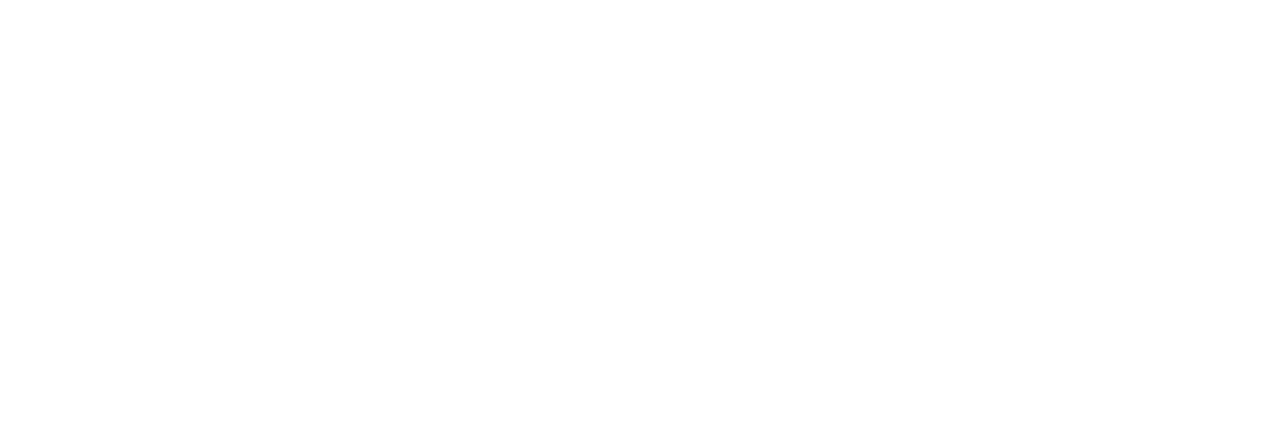
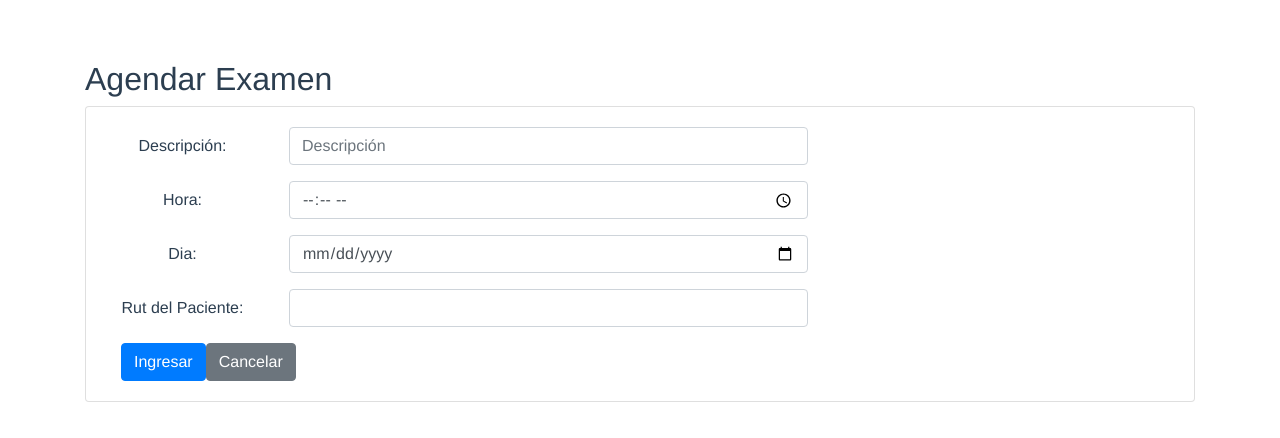
Before and after one commit to maathiaas/Vue-Frontend, a Vue app in the folder frontend/: page /agendar/agendar in a window 1280 px wide. Shown: the top 438 px of the page. Built offline with nearby package versions, Linux system fonts and the light colour scheme.

Commit message:
Agendar examen y lista
Se crearon componentes con las funciones de crear una agenda para un examen y se creo vista de los examenes que han sido agendados

```diff
--- a/frontend/src/components/Index.vue
+++ b/frontend/src/components/Index.vue
@@ -3,7 +3,7 @@
         <h2>Sistema Hospitalario</h2>
              <b-nav >
                <b-nav-item active :to="{ name:'ListaPaciente'}">Lista de paciente</b-nav-item>
-               <b-nav-item>Agendar examen</b-nav-item>
+               <b-nav-item :to="{ name:'ListaAgendarExamen'}">Agendar examen</b-nav-item>
                <b-nav-item>Another Link</b-nav-item>
                <b-nav-item disabled>Disabled</b-nav-item>
               </b-nav>
--- /dev/null
+++ b/frontend/src/components/agendar/AgendarExamen.vue
@@ -0,0 +1,114 @@
+<template>
+    <div class="container">
+        <div class="row">
+            <div class="col text-left">
+                <h2>Agendar Examen</h2>
+            </div>
+        </div>
+
+        <div class="row">
+            <div class="col">
+                <div class="card">
+                    <div class="card-body">
+                        <form @submit="onSubmit">
+
+                            <div class="form-group row">
+                                <label for="descripcion" class="col-sm-2 col-form-label">Descripción:</label>
+                                <div class="col-sm-6">
+                                    <input type="text" placeholder="Descripción" name="descripcion" class="form-control" v-model.trim="form.descripcion">
+                                </div>
+                            </div>
+
+                            <div class="form-group row">
+                                <label for="hora" class="col-sm-2 col-form-label">Hora:</label>
+                                <div class="col-sm-6">
+                                    <input type="time"  name="hora" class="form-control" v-model.trim="form.hora">
+                                </div>
+                            </div>
+
+                            <div class="form-group row">
+                                <label for="dia" class="col-sm-2 col-form-label">Dia: </label>
+                                <div class="col-sm-6">
+                                    <input type="date"  name="dia" class="form-control" v-model.trim="form.dia">
+                                </div>
+                            </div>
+
+                            <div class="form-group row">
+                                <label for="usuario" class="col-sm-2 col-form-label">Rut del Paciente: </label>
+                                <div class="col-sm-6">
+                                    <input type="text"  name="usuario" class="form-control" v-model.trim="form.usuario">
+                                </div>
+                            </div>
+
+
+
+                            <div class="rows">
+                                <div class="col text-left">
+                                    <b-button type="submit" variant="primary">
+                                        Ingresar
+                                    </b-button>
+
+                                    <b-button type="submit" class="btn-large-space" :to="{ name:'ListaAgendarExamen'}">
+                                        Cancelar
+                                    </b-button>
+
+
+                                </div>
+
+
+                            </div>
+
+                        </form>
+
+                    </div>
+
+                </div>
+
+            </div>
+
+        </div>
+
+    </div>
+</template>
+
+<script>
+
+import axios from 'axios'
+import swal from 'sweetalert'
+export default {
+    data(){
+        return {
+            form: {
+                descripcion: '',
+                hora: '',
+                dia: '',
+                usuario: '',
+            }
+        }
+    },
+    methods: {
+        onSubmit(evt){
+            evt.preventDefault()
+            const path = 'http://127.0.0.1:8000/api/AgendarExamen/'
+            // ingresa los campos
+            axios.post(path, this.form).then((Response) => {
+                this.form.descripcion = Response.data.descripcion
+                this.form.hora = Response.data.hora
+                this.form.dia = Response.data.dia
+                this.form.usuario = Response.data.usuario
+
+
+                swal("Se a agendado el examen correctamente!", "","success")
+
+            })
+            .catch((error) => {
+                swal("No se a podido agendar el examen", "","error")
+            })
+        },
+    },
+    created() {
+
+    }
+
+}
+</script>
--- /dev/null
+++ b/frontend/src/components/agendar/ListaAgendarExamen.vue
@@ -0,0 +1,75 @@
+<template>
+    <div class="container">
+        <div class="row">
+            <div class="col text-left">
+
+                <div class="">
+                    <h2>Listado de Examenes agendados</h2>
+
+                    <b-button size="sm" variant="primary" :to="{ name:'Index'}">
+                        Home
+                    </b-button>
+
+                    <b-button size="sm" variant="primary" :to="{ name:'AgendarExamen'}" >
+                        Agendar nuevo examen
+                    </b-button>
+
+                </div>
+
+                <br>
+
+                <div class="col-md-12">
+                    <b-table striped hover :items="AgendarExamen" :fields="fields">
+
+                        <template slot="action" slot-scope="">
+
+                            <b-button size="sm" variant="primary">
+                                Detalles
+                            </b-button>
+
+                        </template>
+
+                    </b-table>
+
+
+                </div>
+            </div>
+
+        </div>
+
+    </div>
+</template>
+
+<script>
+import axios from 'axios'
+
+export default {
+    data(){
+        return {
+            fields : [
+                { key: 'descripcion', label: 'Descripción'},
+                { key: 'hora', label: 'Hora'},
+                { key: 'dia', label: 'Dia'},
+                { key: 'usuario', label: 'Rut del Paciente'},
+                { key: 'action', label: 'Opciones'}
+            ],
+            AgendarExamen : []
+        }
+    },
+    methods: {
+        getAgendarExamen () {
+            const path = 'http://127.0.0.1:8000/api/AgendarExamen/'
+            axios.get(path).then((Response) => {
+                this.AgendarExamen = Response.data
+            })
+            .catch((error) =>{
+                console.log(error)
+            })
+        }
+    },
+    created(){
+        this.getAgendarExamen()
+    }
+
+}
+</script>
--- a/frontend/src/router/index.js
+++ b/frontend/src/router/index.js
@@ -5,6 +5,8 @@
 import EditarPaciente from '@/components/paciente/EditarPaciente'
 import EliminarPaciente from '@/components/paciente/EliminarPaciente'
 import NuevoPaciente from '@/components/paciente/NuevoPaciente'
+import ListaAgendarExamen from '@/components/agendar/ListaAgendarExamen'
+import AgendarExamen from '@/components/agendar/AgendarExamen'
 
 Vue.use(Router)
 
@@ -34,6 +36,16 @@
       path: '/paciente/ingresar',
       name: 'NuevoPaciente',
       component: NuevoPaciente
+    },
+    {
+      path: '/agendar',
+      name: 'ListaAgendarExamen',
+      component: ListaAgendarExamen
+    },
+    {
+      path: '/agendar/agendar',
+      name: 'AgendarExamen',
+      component: AgendarExamen
     }
 
   ],
```
